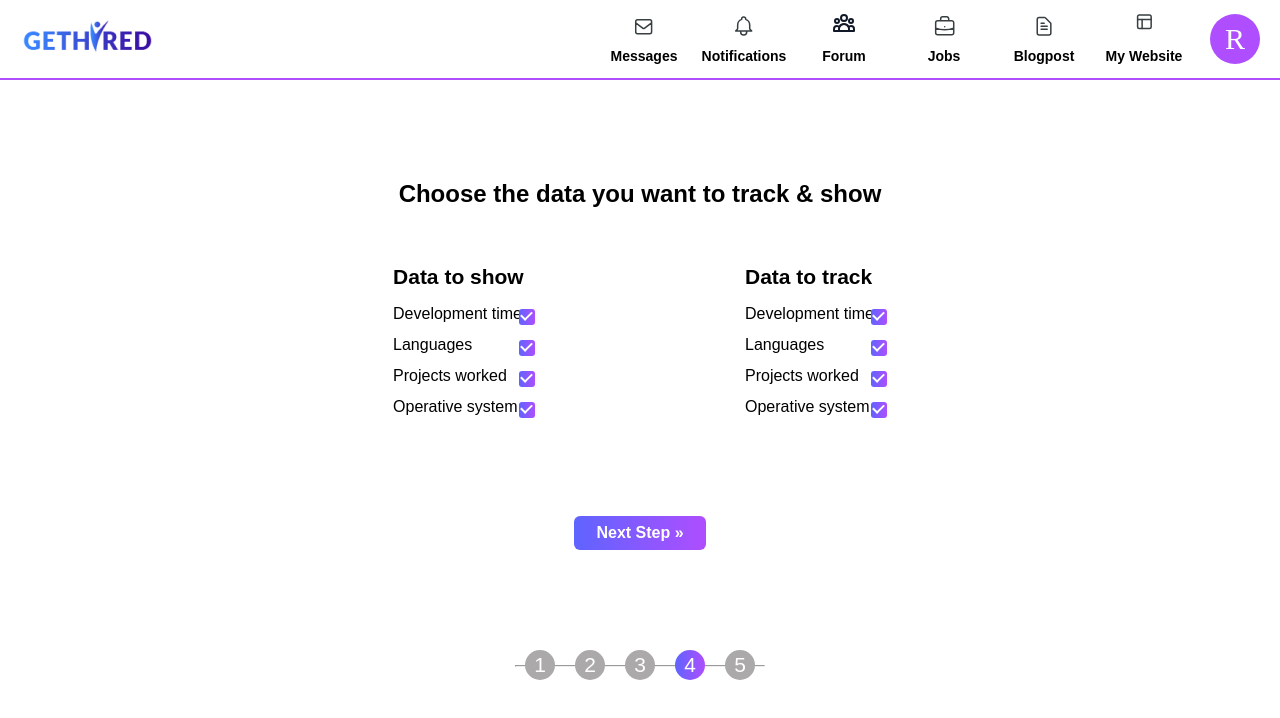
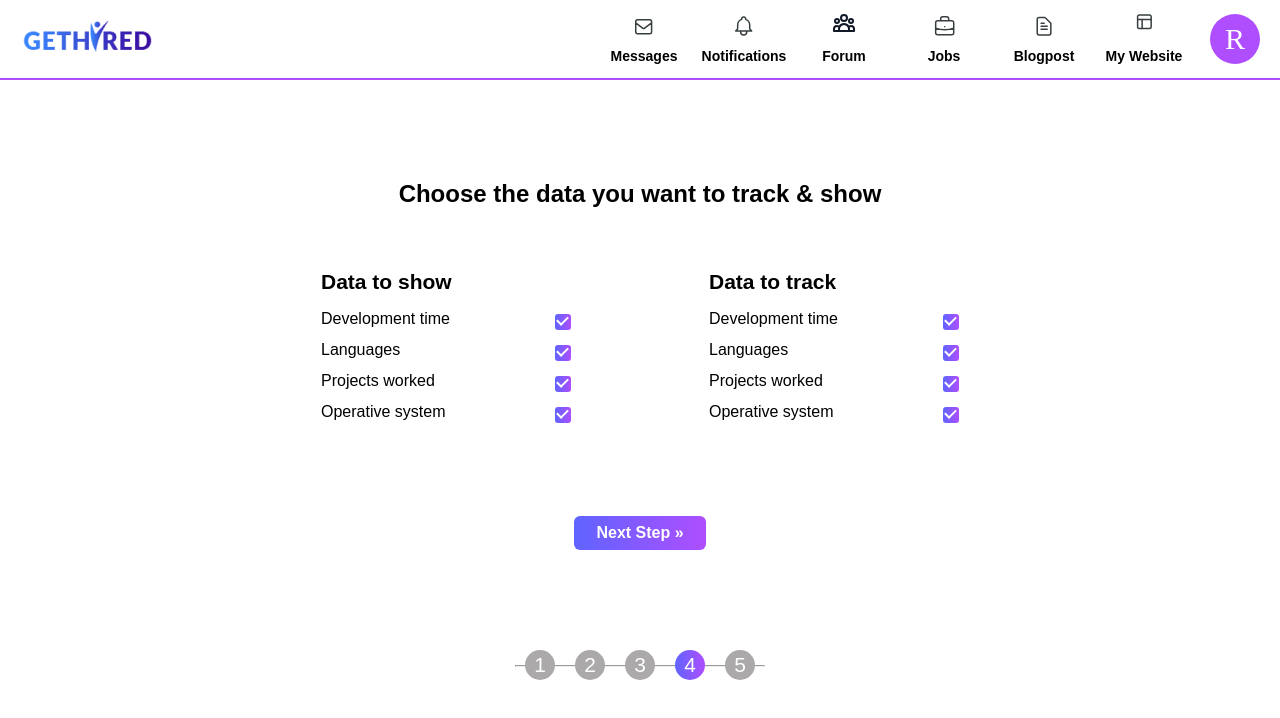
Before and after one commit to Platzi-Master-C8/MF-Plugins, a Next.js app in the folder gethired-frontend-web/: page /steps/four in a window 1280 px wide. Shown: the top 718 px of the page. Built offline with nearby package versions, Linux system fonts and the light colour scheme.

Commit message:
The last-step page is done

```diff
--- a/gethired-frontend-web/styles/pages/step.scss
+++ b/gethired-frontend-web/styles/pages/step.scss
@@ -16,17 +16,32 @@
   min-height: 400px;
   justify-content: space-between;
 
+  .main__title{
+    margin-bottom: 10px;
+  }
+
   & > article{
     display: flex;
+    flex-wrap: wrap;
+    align-items: center;
     justify-content: space-evenly;
     width: 100%;
+
+    .checkboxes{
+      width: 250px;
+    }
   }
 }
 
 .five > article{
   width: 100%;
   display: flex;
+  flex-wrap: wrap;
   margin: 30px 0;
   align-items: center;
   justify-content: space-between;
+
+  .advantage{
+    margin: 0 auto;
+  }
 }
```
